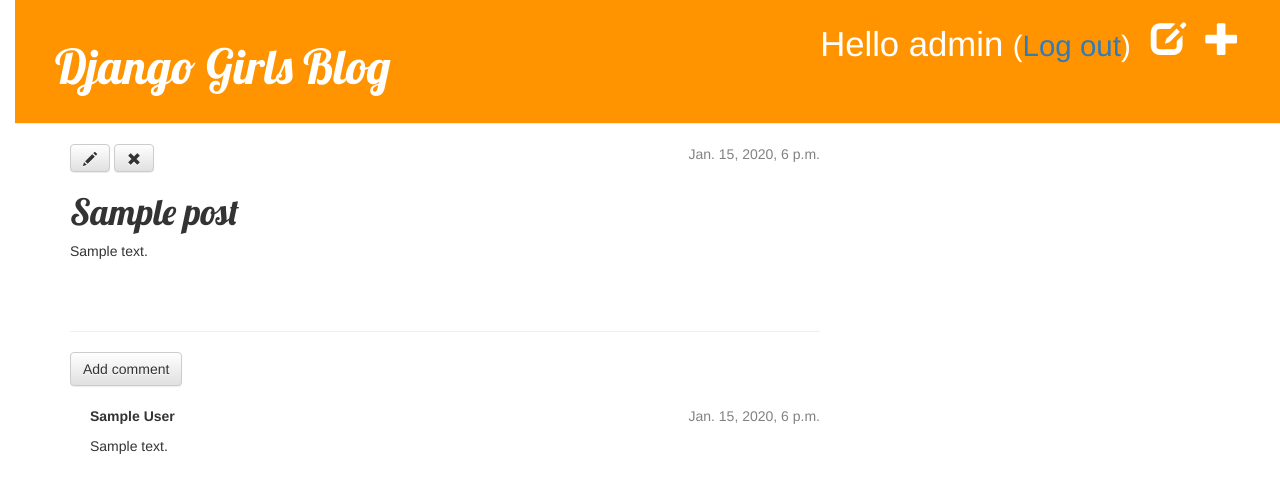
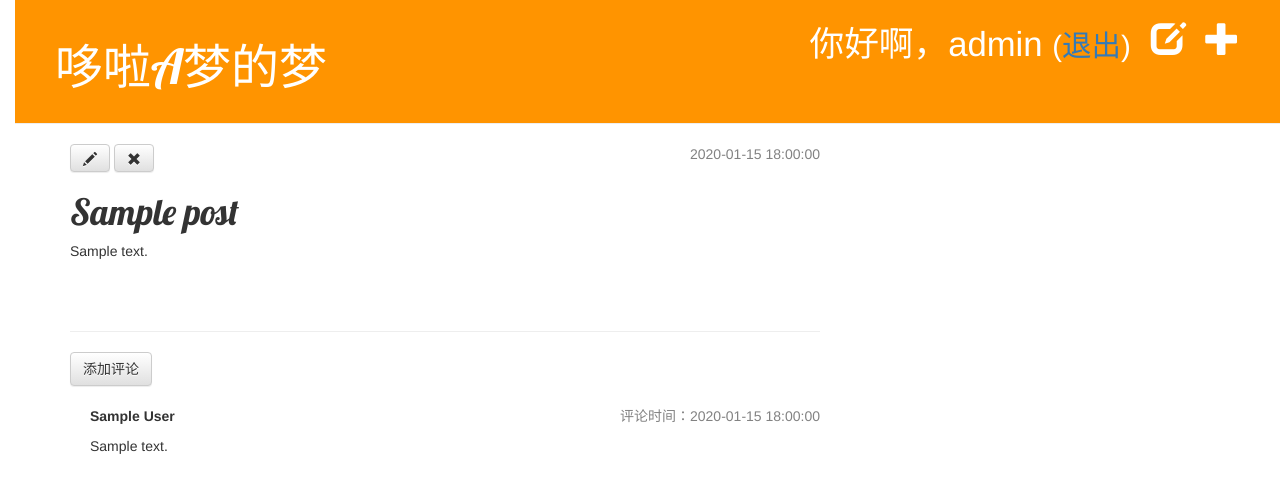
Before and after one commit to IlikeyouYiDa/my-first-blog, a Django app: page /post/1/ in a window 1280 px wide. Shown: the top 493 px of the page. Run offline with Django 3.2, Linux system fonts and the light colour scheme; a user stored in the database is signed in; tables that the repository leaves empty hold one stand-in row (values such as "Sample post"); some libraries are stand-ins or nearby versions.

Commit message:
xiugaizhongwen

```diff
--- a/blog/templates/blog/base.html
+++ b/blog/templates/blog/base.html
@@ -12,11 +12,11 @@
             {% if user.is_authenticated %}
                 <a href="{% url 'post_new' %}" class="top-menu"><span class="glyphicon glyphicon-plus"></span></a>
                 <a href="{% url 'post_draft_list' %}" class="top-menu"><span class="glyphicon glyphicon-edit"></span></a>
-                <p class="top-menu">Hello {{ user.username }} <small>(<a href="{% url 'logout' %}">Log out</a>)</small></p>
+                <p class="top-menu">你好啊，{{ user.username }} <small>(<a href="{% url 'logout' %}">退出</a>)</small></p>
             {% else %}
                 <a href="{% url 'login' %}" class="top-menu"><span class="glyphicon glyphicon-lock"></span></a>
             {% endif %}
-            <h1><a href="/">Django Girls Blog</a></h1>
+            <h1><a href="/">哆啦A梦的梦</a></h1>
         </div>
         <div class="content container">
             <div class="row">
--- a/blog/templates/blog/post_detail.html
+++ b/blog/templates/blog/post_detail.html
@@ -4,10 +4,10 @@
         <div class="post">
             {% if post.published_date %}
                 <div class="date">
-                    {{ post.published_date }}
+                    {{ post.published_date|date:'Y-m-d H:i:s' }}
                 </div>
             {% else %}
-                <a class="btn btn-default" href="{% url 'post_publish' pk=post.pk %}">Publish</a>
+                <a class="btn btn-default" href="{% url 'post_publish' pk=post.pk %}">发布</a>
             {% endif %}
             {% if user.is_authenticated %}
                 <a class="btn btn-default" href="{% url 'post_edit' pk=post.pk %}"><span class="glyphicon glyphicon-pencil"></span></a>
@@ -21,12 +21,12 @@
             <p>{{ post.text|linebreaksbr }}</p>
         </div>
         <hr>
-        <a class="btn btn-default" href="{% url 'add_comment_to_post' pk=post.pk %}">Add comment</a>
+        <a class="btn btn-default" href="{% url 'add_comment_to_post' pk=post.pk %}">添加评论</a>
         {% for comment in post.comments.all %}
             {% if user.is_authenticated or comment.approved_comment %}
             <div class="comment">
                 <div class="date">
-                    {{ comment.created_date }}
+                    评论时间：{{ comment.created_date|date:'Y-m-d H:i:s' }}
                     {% if not comment.approved_comment %}
                         <a class="btn btn-default" href="{% url 'comment_remove' pk=comment.pk %}"><span class="glyphicon glyphicon-remove"></span></a>
                         <a class="btn btn-default" href="{% url 'comment_approve' pk=comment.pk %}"><span class="glyphicon glyphicon-ok"></span></a>
@@ -37,6 +37,6 @@
             </div>
             {% endif %}
         {% empty %}
-            <p>No comments here yet :(</p>
+            <p>这里没有任何评论</p>
         {% endfor %}
     {% endblock %}
--- a/blog/templates/blog/post_draft_list.html
+++ b/blog/templates/blog/post_draft_list.html
@@ -3,7 +3,7 @@
 {% block content %}
     {% for post in posts %}
         <div class="post">
-            <p class="date">created: {{ post.created_date|date:'d-m-Y' }}</p>
+            <p class="date">创建日期：{{ post.created_date|date:'Y-m-d' }}</p>
             <h1><a href="{% url 'post_detail' pk=post.pk %}">{{ post.title }}</a></h1>
             <p>{{ post.text|truncatechars:200 }}</p>
         </div>
--- a/blog/templates/blog/post_list.html
+++ b/blog/templates/blog/post_list.html
@@ -4,12 +4,11 @@
 	{% for post in posts %}
 		<div class="post">
 			<div class="date">
-				{{ post.published_date }}
+				发布日期：{{ post.published_date|date:'Y-m-d' }}
 			</div>
 			<h1><a href="{% url 'post_detail' pk=post.pk %}">{{ post.title }}</a></h1>
 			<p>{{ post.text|linebreaksbr }}</p>
-			<a href="{% url 'post_detail' pk=post.pk %}">Comments: {{ post.comments.count }}</a>
-			<a href="{% url 'post_detail' pk=post.pk %}">Comments: {{ post.approved_comments.count }}</a>
+			<a href="{% url 'post_detail' pk=post.pk %}">评论： {{ post.approved_comments.count }}</a>
 		</div>
 	{% endfor %}
 {% endblock %}
```
Also changed, not shown: db.sqlite3.
